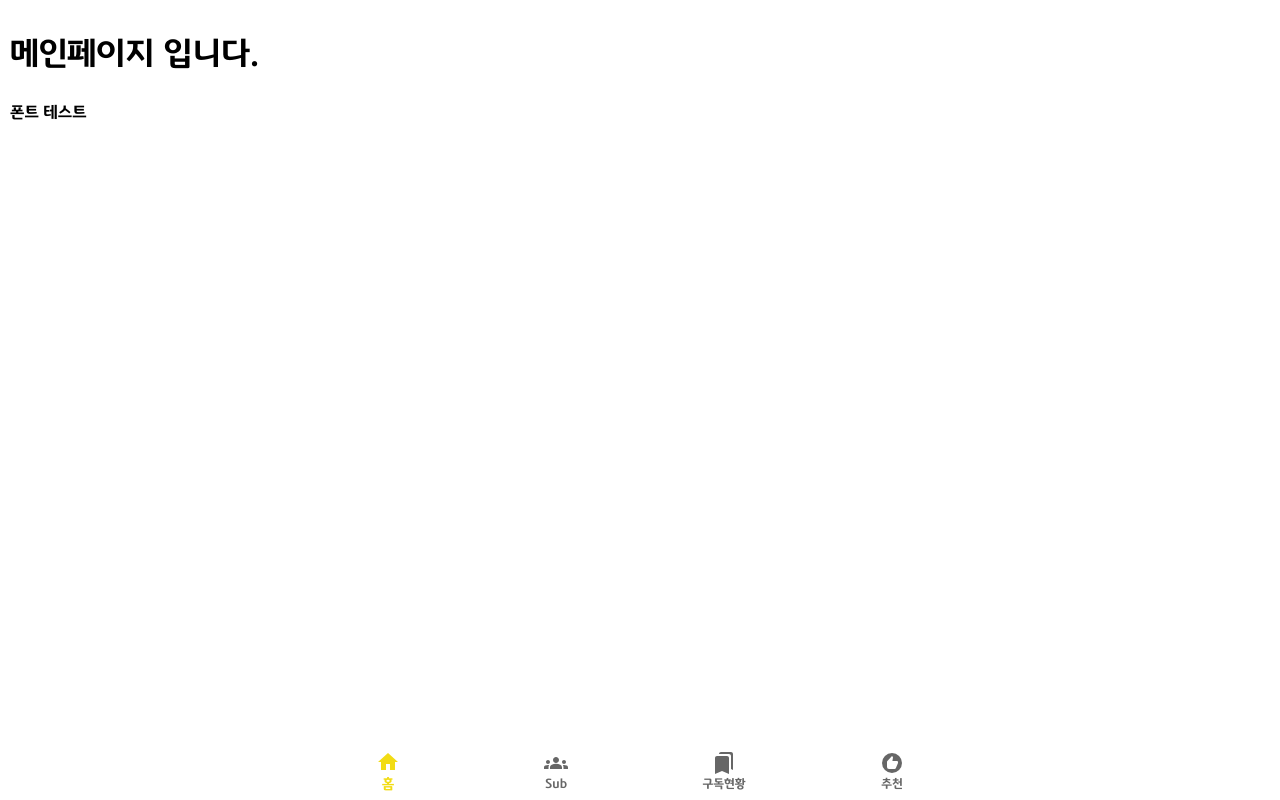
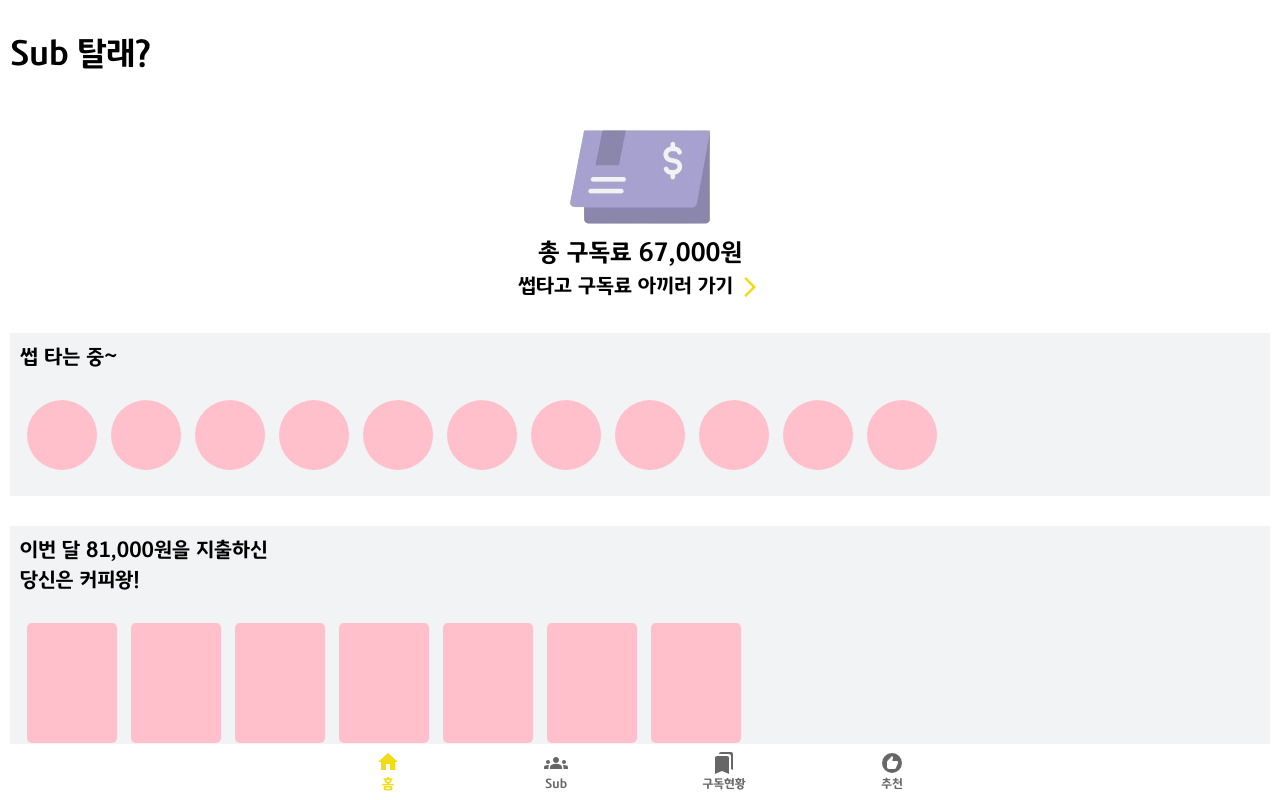
Before and after one commit to cna-bootcamp/subride-front-mono, a React (Create React App) app: page / in a window 1280 px wide. Built offline with nearby package versions, Linux system fonts and the light colour scheme; a web font is replaced by a local one.

Commit message:
:sparkles: Main 페이지 템플릿 생성
Main 페이지의 전체적인 구조를 만들었습니다.

```diff
--- a/src/index.css
+++ b/src/index.css
@@ -34,4 +34,7 @@ body {
   color: black;
   box-sizing: border-box;
   padding: 10px;
+  ::-webkit-scrollbar {
+    display: none; /* Chrome, Safari, Opera*/
+  }
 }
--- a/src/pages/main.jsx
+++ b/src/pages/main.jsx
@@ -1,10 +1,123 @@
 import Navigation from "../common/navigation";
+import bankbookImage from "../assets/bankbook.png";
+import styled from "@emotion/styled";
+import ArrowForwardIosIcon from "@mui/icons-material/ArrowForwardIos";
 
 function Main() {
+  const BankbookContainer = styled.div`
+    text-align: center;
+
+    img {
+      margin: 50px auto 0px;
+      display: block;
+    }
+
+    p {
+      margin: 0px;
+    }
+
+    p.title {
+      margin: 10px 0px 0px 0px;
+      font-size: 24px;
+    }
+
+    div.subtitle-container {
+      display: flex;
+      justify-content: center;
+      align-items: center;
+    }
+
+    p.subtitle {
+      margin: 1px 0px;
+      font-size: 20px;
+    }
+  `;
+
+  const SubContainer = styled.div`
+    margin-top: 30px;
+    padding: 10px;
+    background-color: #f1f3f5;
+    font-size: 20px;
+    width: 100%;
+
+    p {
+      margin: 0px;
+    }
+
+    .images {
+      margin-top: 20px;
+      overflow-x: auto;
+      white-space: nowrap;
+    }
+
+    .image-box {
+      display: inline-block;
+      width: 70px;
+      height: 70px;
+      border-radius: 70%;
+      background-color: pink;
+      margin: 7px;
+    }
+
+    .image-profile {
+      width: 100%;
+      height: 100%;
+      object-fit: cover;
+    }
+
+    .image-box-recommend {
+      display: inline-block;
+      width: 90px;
+      height: 120px;
+      border-radius: 5px;
+      background-color: pink;
+      margin: 7px;
+    }
+  `;
+
+  //#f8f9fa #f1f3f5
+
   return (
     <>
-      <h1 style={{ fontFamily: "KBFGDisplayB" }}>메인페이지 입니다.</h1>
-      <span>폰트 테스트</span>
+      <h1 style={{ fontFamily: "KBFGDisplayB" }}>Sub 탈래?</h1>
+      <BankbookContainer>
+        <img src={bankbookImage} alt="bankbook" />
+        <p className="title">총 구독료 67,000원</p>
+        <div className="subtitle-container">
+          <p className="subtitle">썹타고 구독료 아끼러 가기 </p>
+          <ArrowForwardIosIcon sx={{ marginLeft: "5px", color: "#F2DC14" }} />
+        </div>
+      </BankbookContainer>
+      <SubContainer>
+        <p className="title">썹 타는 중~</p>
+        <div className="images">
+          <div className="image-box"></div>
+          <div className="image-box"></div>
+          <div className="image-box"></div>
+          <div className="image-box"></div>
+          <div className="image-box"></div>
+          <div className="image-box"></div>
+          <div className="image-box"></div>
+          <div className="image-box"></div>
+          <div className="image-box"></div>
+          <div className="image-box"></div>
+          <div className="image-box"></div>
+        </div>
+      </SubContainer>
+
+      <SubContainer>
+        <p className="title">이번 달 81,000원을 지출하신</p>
+        <p className="title">당신은 커피왕!</p>
+        <div className="images">
+          <div className="image-box-recommend"></div>
+          <div className="image-box-recommend"></div>
+          <div className="image-box-recommend"></div>
+          <div className="image-box-recommend"></div>
+          <div className="image-box-recommend"></div>
+          <div className="image-box-recommend"></div>
+          <div className="image-box-recommend"></div>
+        </div>
+      </SubContainer>
       <Navigation />
     </>
   );
```
Also changed, not shown: src/assets/bankbook.png (added).
